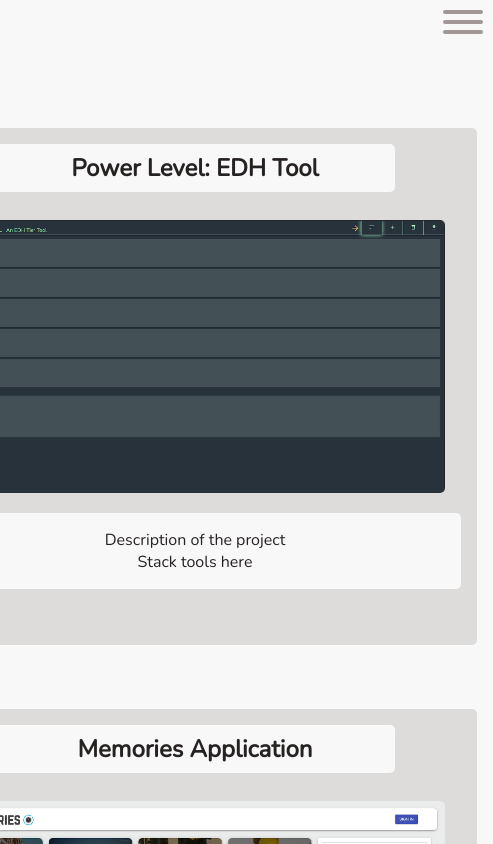
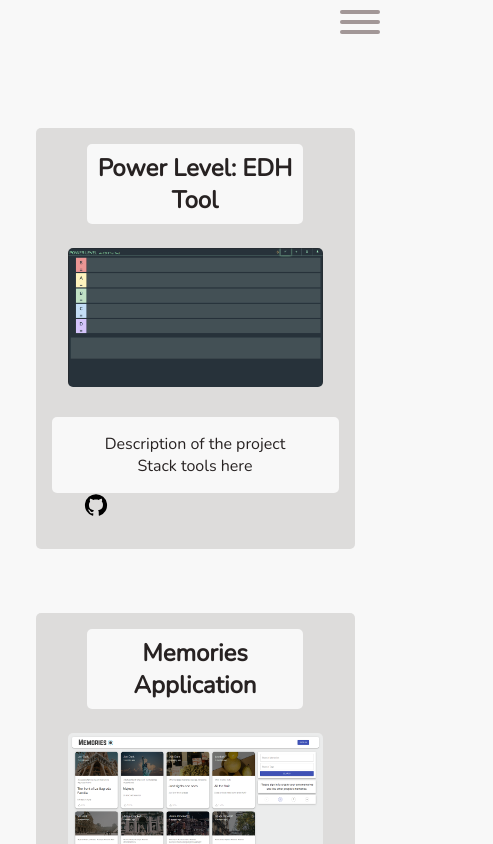
Before and after one commit to Adam-Crockett/portfolio, a Next.js app: page /projects in a window 390 px wide. Shown: the top 844 px of the page, 493 px wide, since content can reach past the window. Built offline with nearby package versions, Linux system fonts and the light colour scheme.

Commit message:
fixed image responsive styling

```diff
--- a/app/projects/page.module.scss
+++ b/app/projects/page.module.scss
@@ -6,11 +6,11 @@
   justify-content: space-evenly;
   align-items: center;
   height: 100%;
-  width: 100%;
-  padding: 10rem 2rem 10rem 2rem;
+  width: 90vw;
+  padding: 10rem 1rem 10rem 3rem;
+  column-gap: 5rem;
 
   h2 {
-    // font-size: 1rem;
     color: var(--text-color);
     margin-bottom: 0.5rem;
   }
@@ -44,11 +44,6 @@
 
 .projectCard {
   display: grid;
-  grid-template-areas:
-    'title .'
-    'image description'
-    'image description'
-    'links links';
   height: 100%;
   background-color: var(--secondary-background-color);
 
@@ -74,12 +69,15 @@
     border-radius: 5px;
     margin-bottom: 0.5rem;
     padding: 1rem;
-    display: flex;
+    display: block;
     justify-content: center;
     align-items: center;
+    position: relative;
 
     .projectImage {
-      width: 500px;
+      width: 100%;
+      max-width: 500px;
+      min-width: 200px;
       height: auto;
       border-radius: 5px;
     }
@@ -150,7 +148,6 @@
   }
   .sectionContainer {
     padding: 0rem;
-    // position: auto;
     width: 100%;
     margin-bottom: 1rem;
     box-shadow: none;
@@ -161,9 +158,6 @@
       'image image'
       'description description'
       'links links';
-  }
-  .projectImage {
-    width: 300px;
   }
   .cardLineOnLeft {
     display: none;
```
